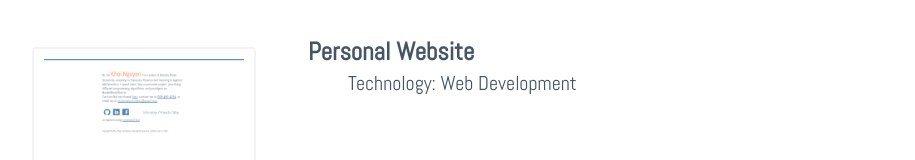
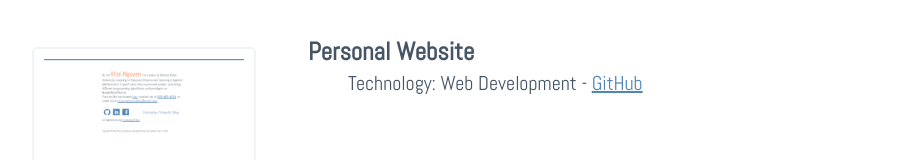
Before and after one commit to KhoiNg/Personal-Website, a plain HTML site: page Inside/Projects/Projects.html in a window 1280 px wide. Shown: the part 1556-1716 px from the top of the page, without its empty margins (170-1085 px from the left). Drawn offline with Linux system fonts and the light colour scheme.

Commit message:
Updated sites

```diff
--- a/Inside/Projects/Projects.html
+++ b/Inside/Projects/Projects.html
@@ -214,7 +214,9 @@
                 <td>
                     <span class="text_bigger"> <strong> Personal Website </strong></span>
                         <br>
-                        <span class="tab_in"> Technology: Web Development</span>
+                        <span class="tab_in"> Technology: Web Development -
+                            <a href="https://github.com/KhoiNg/Personal-Website" class="a_effect" target="_blank"> GitHub</a>
+                        </span>
                 </td>
             </tr>
 
```
